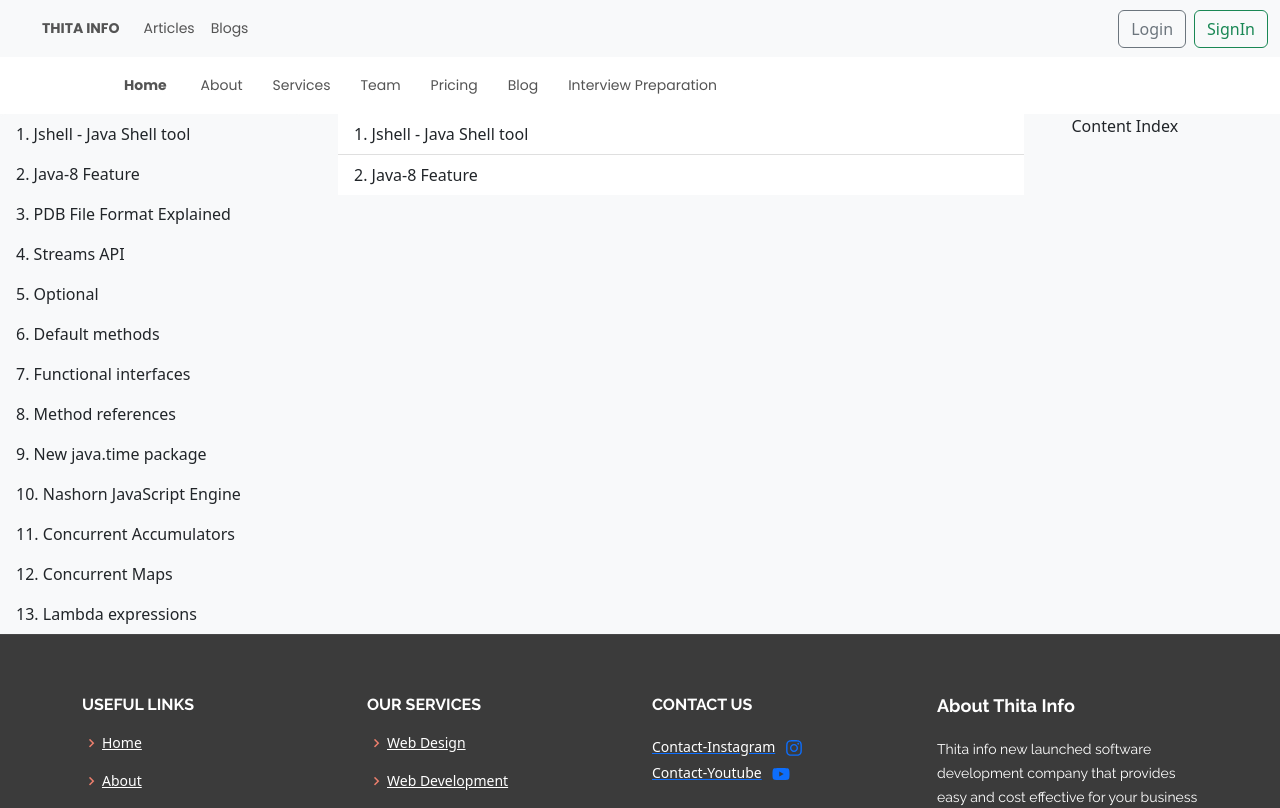
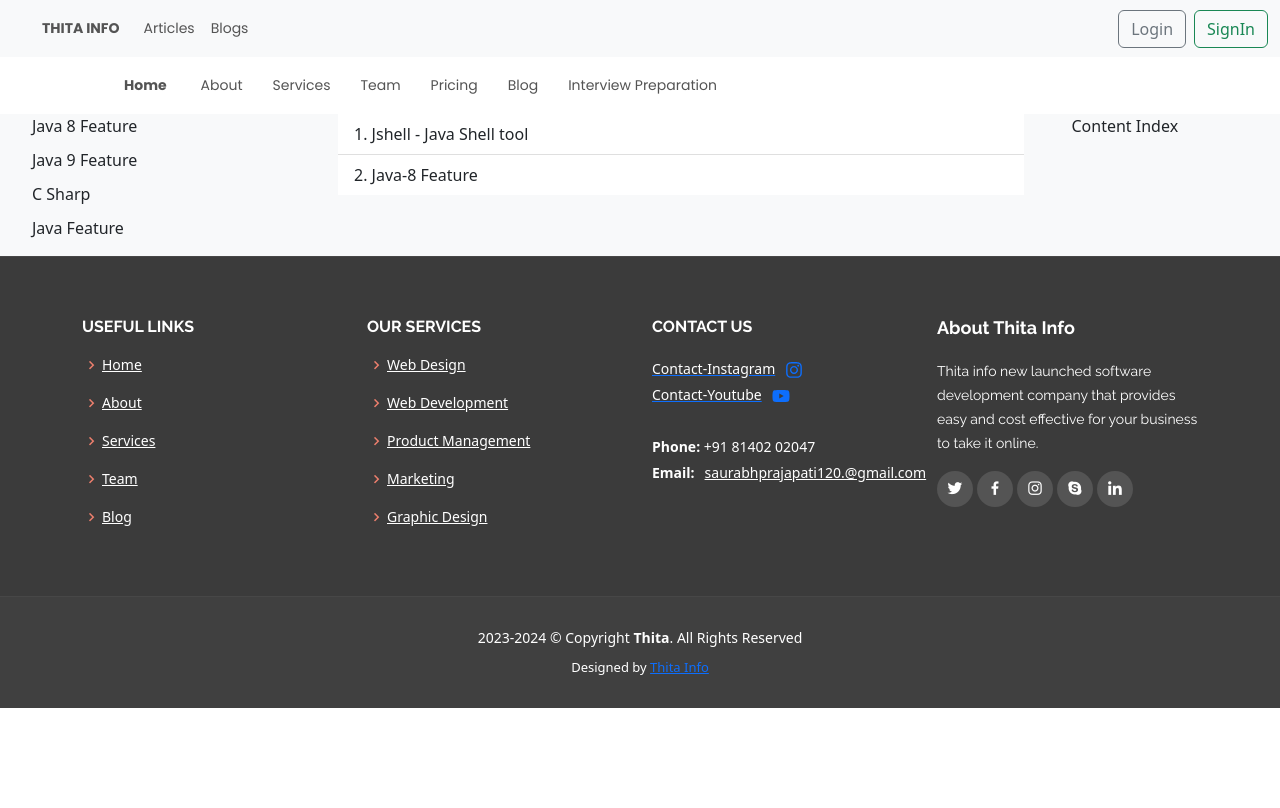
Before and after one commit to prajapatisaurabh/thitainfo-frontend, a React (Create React App) app: page /Articles in a window 1280 px wide. Shown: the top 808 px of the page. Built offline with nearby package versions, Linux system fonts and the light colour scheme.

Commit message:
Added Tree View For Article

```diff
--- a/src/components/article/Constant.js
+++ b/src/components/article/Constant.js
@@ -834,19 +834,81 @@ export const TreeviewData = [
     id: 1,
     label: "Java 8 Feature ",
     children: [
-      { id: 2, label: "Interface" },
-      { id: 3, label: "Default Method" },
+      { id: "id10", label: "Streams API" },
+      { id: "id11", label: "Optional" },
+      { id: "id12", label: "Default methods" },
+      { id: "id13", label: "Functional interfaces" },
+      { id: "id14", label: "Method references" },
+      { id: "id15", label: "New java.time package" },
+      { id: "id16", label: "Nashorn JavaScript Engine" },
+      { id: "id17", label: "Concurrent Accumulators" },
+      { id: "id18", label: "Concurrent Maps" },
+      { id: "id19", label: "Lambda expressions" },
+    ],
+  },
+  {
+    id: 2,
+    label: "Java 9 Feature",
+    children: [{ id: "id5", label: "Jshell - Java Shell tool" }],
+  },
+  {
+    id: 3,
+    label: "C Sharp",
+    children: [
+      {
+        id: "id6",
+        label: "PDB File Format Explained",
+      },
     ],
   },
   {
     id: 4,
-    label: "Java 9 Feature",
+    label: "Java Feature",
     children: [
       {
-        id: 5,
-        label: "JShell - A Java Tool",
+        id: "id3",
+        label: "Java-8 Feature",
       },
-      { id: 6, label: "Abstract Implementation" },
+      {
+        id: "id4",
+        label: "Java-9 Feature",
+      },
+      {
+        id: "id5",
+        label: "Java-10 Feature",
+      },
+      {
+        id: "id6",
+        label: "Java-11 Feature",
+      },
+      {
+        id: "id7",
+        label: "Java-12 Feature",
+      },
+      {
+        id: "id8",
+        label: "Java-13 Feature",
+      },
+      {
+        id: "id10",
+        label: "Java-13 Feature",
+      },
+      {
+        id: "id11",
+        label: "Java-14 Feature",
+      },
+      {
+        id: "id12",
+        label: "Java-15 Feature",
+      },
+      {
+        id: "id13",
+        label: "Java-16 Feature",
+      },
+      {
+        id: "id14",
+        label: "Java-17 Feature",
+      },
     ],
   },
 ];
--- a/src/components/article/articleComponents/ShowArticle.js
+++ b/src/components/article/articleComponents/ShowArticle.js
@@ -1,6 +1,5 @@
 import React from "react";
-import { Col, Row, ListGroup, ListGroupItem } from "reactstrap";
-import { useNavigate } from "react-router-dom";
+import { Col, Row } from "reactstrap";
 // css
 import "./article.css";
 import { productData } from "../Constant";
@@ -11,27 +10,11 @@ import ContentIndex from "../innerArticles/ContentIndex";
 import Tree from "../innerArticles/component/Tree";
 
 const ShowArticle = () => {
-  const navigate = useNavigate();
-  const linkList = productData.map((product) => {
-    return (
-      <ListGroupItem
-        key={product.articleId}
-        onClick={() => {
-          navigate(`/Articles/${product.articleName}`);
-        }}
-        className="listGroupDetails"
-      >
-        {product.articleName}
-      </ListGroupItem>
-    );
-  });
-
   return (
     <>
       <Row>
         <Col className="bg-light" xs="3">
-          <ListGroup numbered>{linkList}</ListGroup>
-          {/* <Tree data={TreeviewData} /> */}
+          <Tree treeData={TreeviewData} />
         </Col>
         <Col className="bg-light" xs="9">
           <Row>
--- a/src/components/article/innerArticles/component/Tree.js
+++ b/src/components/article/innerArticles/component/Tree.js
@@ -1,10 +1,10 @@
 import React from "react";
 import TreeNode from "./TreeNode";
 
-const Tree = ({ data }) => {
+const Tree = ({ treeData }) => {
   return (
     <ul>
-      {data.map((node) => (
+      {treeData.map((node) => (
         <TreeNode key={node.id} data={node} />
       ))}
     </ul>
--- a/src/components/article/innerArticles/component/TreeNode.js
+++ b/src/components/article/innerArticles/component/TreeNode.js
@@ -1,19 +1,39 @@
 import React, { useState } from "react";
 import Tree from "./Tree";
 import "../Content.css";
+import { useNavigate } from "react-router-dom";
+
 const TreeNode = ({ data }) => {
   const { label, children } = data;
-  const [collapsed, setCollapsed] = useState(true);
+  const [collapsed, setCollapsed] = useState(false);
+  const handleCollapsed = () => {
+    setCollapsed(!collapsed);
+  };
+  const navigate = useNavigate();
   return (
-    <li className="listDetails" onClick={() => setCollapsed(!collapsed)}>
-      {/* <button onClick={() => setCollapsed(!collapsed)}>
-        {collapsed ? "+" : "-"}
-      </button> */}
-      {label}
-      {!collapsed && children && children.length > 0 && (
-        <Tree data={children} />
-      )}
-    </li>
+    <>
+      <div
+        onClick={handleCollapsed}
+        style={{ marginBottom: "10px", cursor: "pointer" }}
+      >
+        <span
+          onClick={() => {
+            navigate(`/Articles/${label}`);
+          }}
+        >
+          {label}
+        </span>
+      </div>
+      <ul
+        style={{
+          paddingLeft: "10px",
+          borderLeft: "1px solid black",
+          cursor: "pointer",
+        }}
+      >
+        {collapsed && children && <Tree treeData={children} />}
+      </ul>
+    </>
   );
 };
 export default TreeNode;
```
